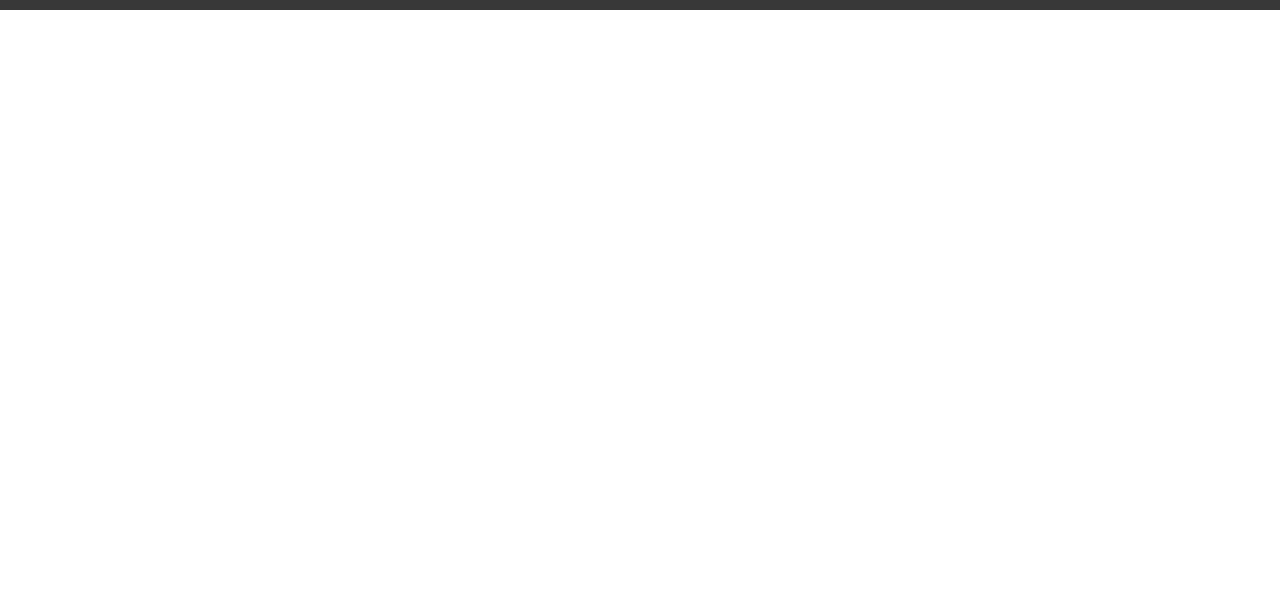
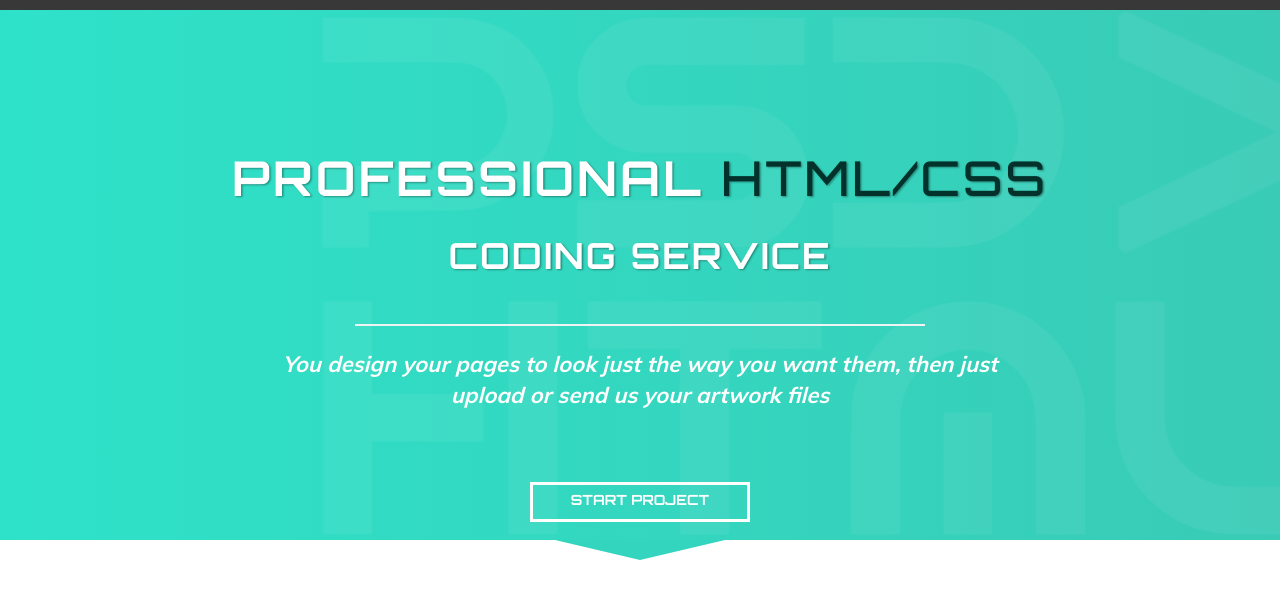
Before and after one commit to vasylbvb/poltava_psd_html, a website: page src/index.html in a window 1280 px wide. Shown: the part 60-658 px from the top of the page. Drawn offline with nearby package versions, Linux system fonts and the light colour scheme; files that its build step writes are made by us from their sources.

Commit message:
section1

```diff
--- a/src/css/_header.less
+++ b/src/css/_header.less
@@ -5,11 +5,11 @@
   min-width: 100%;
   min-height: 70px;
   background: #383838;
-  &.container {
+  &>.container {
     max-width: @main-width;
     margin: 0 auto;
     min-height: 70px;
-    &.row {
+    &>.row {
       max-width: @main-width;
       min-height: 70px;
     }
--- a/src/css/_mq.less
+++ b/src/css/_mq.less
@@ -4,6 +4,12 @@
   }
   .nav-contacts-container {
     padding-left: 15px;
+  }
+  .coding-service__inner-container {
+    padding: 50px 0 0;
+    & > .coding-service__inner-coding {
+      margin: 0 0 20px;
+    }
   }
 }
 
@@ -56,4 +62,24 @@
       font-size: 20px;
     }
   }
+  .coding-service__inner-container {
+    padding: 50px 0 0;
+    & > .coding-service__inner-professional {
+      font-size: 24px;
+      line-height: 24px;
+    }
+    & > .coding-service__inner-coding {
+      font-size: 20px;
+      line-height: 20px;
+      margin: 0 0 20px;
+    }
+    & > hr {
+      width: 90%;
+    }
+    & > .coding-service__inner-slogan {
+      padding: 0 10px;
+      font-size: 18px;
+      margin-bottom: 100px;
+    }
+  }
 }
--- /dev/null
+++ b/src/css/_section1.less
@@ -0,0 +1,106 @@
+@import "_vars";
+@import "_fonts";
+
+.coding-service {
+  min-width: 100%;
+  height: 530px;
+  position: relative;
+
+  background: #2ee2c9; /* For browsers that do not support gradients */
+  background: -webkit-linear-gradient(90deg, #2ee2c9, #39cbb6); /* For Safari 5.1 to 6.0 */
+  background: -o-linear-gradient(90deg, #2ee2c9, #39cbb6); /* For Opera 11.1 to 12.0 */
+  background: -moz-linear-gradient(90deg, #2ee2c9, #39cbb6); /* For Firefox 3.6 to 15 */
+  background: linear-gradient(90deg, #2ee2c9, #39cbb6);
+  & > .coding-service__secondary {
+    min-width: inherit;
+    height: inherit;
+    position: relative;
+    margin: 0 -15px;
+    overflow: hidden;
+    & > .coding-service__secondary-image {
+      position: absolute;
+      height: 99%;
+      top: 0;
+      right: -70px;
+      bottom: 0;
+      left: auto;
+    }
+  }
+  & > .container {
+    max-width: @main-width;
+    margin: -530px auto 0;
+    height: inherit;
+    & > .row {
+      max-width: @main-width;
+      height: inherit;
+    }
+  }
+  &:after {
+    display: inline-block;
+    content: "";
+    width: 0;
+    height: 0;
+    border-left: 85px solid transparent;
+    border-right: 85px solid transparent;
+    border-top: 20px solid @main-green-color1;
+    position: absolute;
+    left: 50%;
+    transform: translateX(-50%);
+    bottom: -20px;
+  }
+}
+
+.coding-service__inner-container {
+  max-width: @main-width;
+  height: inherit;
+  padding-top: 150px;
+  text-align: center;
+  color: #ffffff;
+  font-family: "Orbitron-Bold";
+  & > .coding-service__inner-professional {
+    font-size: 48px;
+    line-height: 48px;
+    margin: 0 0 34px;
+    text-shadow: 1.414px 1.414px 2px rgba(0, 0, 0, 0.35);
+    text-transform: uppercase;
+    letter-spacing: 3px;
+    & > span {
+      font-family: "Orbitron-Medium";
+      color: #02322b;
+    }
+  }
+  & > .coding-service__inner-coding {
+    font-size: 36px;
+    line-height: 36px;
+    margin: 0 0 46px;
+    text-shadow: 1.414px 1.414px 2px rgba(0, 0, 0, 0.35);
+    text-transform: uppercase;
+    letter-spacing: 2px;
+  }
+  & > hr {
+    margin: 0 auto 23px;
+    width: 50%;
+    border-top: solid 2px #eff3f3;
+  }
+  & > .coding-service__inner-slogan {
+    padding: 0 200px;
+    margin-bottom: 70px;
+    font-family: "Muli-Bold";
+    font-size: 22px;
+    font-style: italic;
+  }
+  & > .coding-service__inner-start-button {
+    display: inline-block;
+    width: 220px;
+    height: 40px;
+    line-height: 34px;
+    border: solid 3px #ffffff;
+    color: #ffffff;
+    font-size: 14px;
+    text-transform: uppercase;
+    &:hover {
+      text-decoration: none;
+      transform: scale(1.05);
+    }
+  }
+}
--- a/src/css/main.less
+++ b/src/css/main.less
@@ -1,6 +1,7 @@
 @import "_vars";
 @import "_fonts";
 @import "_header";
+@import "_section1";
 @import "_mq";
 
 * {
--- a/src/index.html
+++ b/src/index.html
@@ -82,7 +82,26 @@
     </div>
 </header>
 <main>
-    <section></section>
+    <section>
+        <div class="container-fluid coding-service">
+            <div class="coding-service__secondary">
+                <img src="images/1stscr-Pattern.png" class="coding-service__secondary-image" alt="">
+            </div>
+            <div class="container coding-service__inner">
+                <div class="row">
+                    <div class="col-xs-12 coding-service__inner-container">
+                        <h1 class="coding-service__inner-professional">Professional <span>HTML/CSS</span></h1>
+                        <h3 class="coding-service__inner-coding">Coding service</h3>
+                        <hr>
+                        <p class="coding-service__inner-slogan">You design your pages to look just the way you want
+                            them,
+                            then just upload or send us your artwork files</p>
+                        <a href="#" class="coding-service__inner-start-button">Start project</a>
+                    </div>
+                </div>
+            </div>
+        </div>
+    </section>
     <section></section>
     <section></section>
     <section></section>
```
